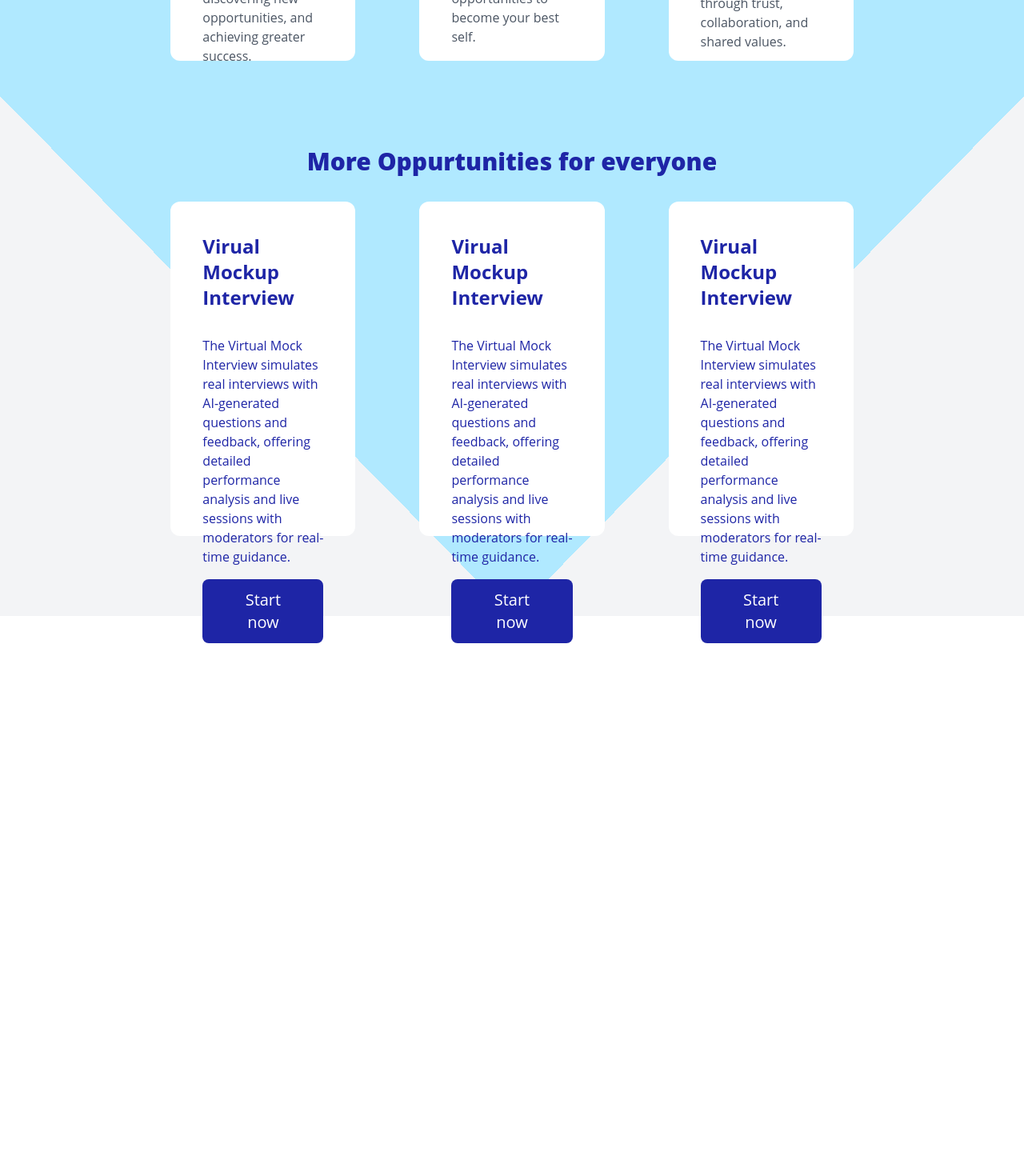
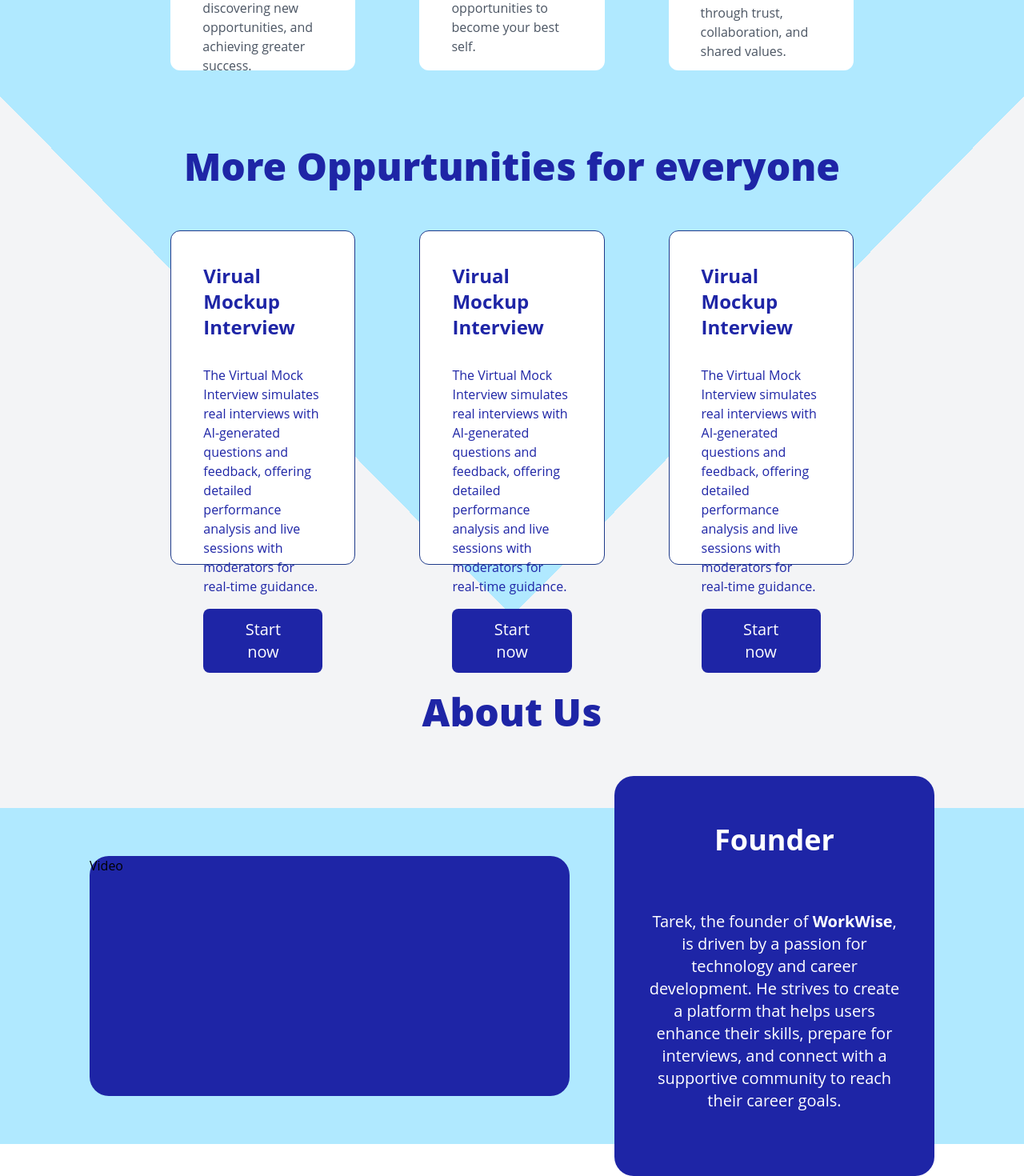
Before and after one commit to Tarek-Al-Khatib/frontend, a React (Create React App) app: page / in a window 1280 px wide. Shown: the part 1068-2538 px from the top of the page at 80% size. Before the commit the page ends 1872 px from the top, so only its background shows below. Built offline with nearby package versions, Linux system fonts and the light colour scheme.

Commit message:
Fixed some styling on the home page

```diff
--- a/src/pages/Home/Home.jsx
+++ b/src/pages/Home/Home.jsx
@@ -49,7 +49,7 @@ const Home = () => {
 
       <section className="py-16 bg-cyan">
         <div className="mx-auto text-center h-72">
-          <h2 className="mb-8 text-3xl font-extrabold text-navy ">Our goals</h2>
+          <h2 className="mb-8 text-5xl font-extrabold text-navy ">Our goals</h2>
           <div className="flex items-center justify-center w-2/3 h-full gap-20 mx-auto">
             <div className="w-2/6 p-6 bg-white rounded-xl h-2/3">
               <h3 className="p-2 font-extrabold text-white -translate-y-full rounded-lg text-l bg-navy">
@@ -83,11 +83,11 @@ const Home = () => {
       </section>
       <section className="py-16 background-opp h-[650px]">
         <div className="h-full mx-auto text-center">
-          <h2 className="mb-8 text-3xl font-extrabold text-navy ">
+          <h2 className="text-5xl font-extrabold mb-14 text-navy ">
             More Oppurtunities for everyone
           </h2>
-          <div className="flex items-start justify-center w-2/3 h-full gap-20 mx-auto">
-            <div className="flex flex-col items-start justify-between w-2/6 p-6 bg-white h-4/5 rounded-xl text-start">
+          <div className="flex items-start justify-center w-2/3 h-full gap-20 mx-auto ">
+            <div className="flex flex-col items-start justify-between w-2/6 p-6 bg-white border border-blue-900 h-4/5 rounded-xl text-start">
               <h1 className="p-4 text-2xl font-bold text-navy ">
                 Virual Mockup Interview
               </h1>
@@ -103,7 +103,7 @@ const Home = () => {
                 </button>
               </div>
             </div>
-            <div className="flex flex-col items-start justify-between w-2/6 p-6 bg-white h-4/5 rounded-xl text-start">
+            <div className="flex flex-col items-start justify-between w-2/6 p-6 bg-white border border-blue-900 h-4/5 rounded-xl text-start">
               <h1 className="p-4 text-2xl font-bold text-navy ">
                 Virual Mockup Interview
               </h1>
@@ -119,7 +119,7 @@ const Home = () => {
                 </button>
               </div>
             </div>
-            <div className="flex flex-col items-start justify-between w-2/6 p-6 bg-white h-4/5 rounded-xl text-start">
+            <div className="flex flex-col items-start justify-between w-2/6 p-6 bg-white border border-blue-900 h-4/5 rounded-xl text-start">
               <h1 className="p-4 text-2xl font-bold text-navy ">
                 Virual Mockup Interview
               </h1>
@@ -138,6 +138,30 @@ const Home = () => {
           </div>
         </div>
       </section>
+
+      <section className="mt-24">
+        <h2 className="mb-24 text-5xl font-extrabold text-center text-navy">
+          About Us
+        </h2>
+        <div className=" bg-cyan">
+          <div className="flex items-center justify-center py-10 gap-14">
+            <div className="h-[300px] w-[600px] bg-navy rounded-3xl">
+              <p>Video</p>
+            </div>
+            <div className="h-[500px] w-[400px] bg-navy rounded-3xl -my-20 flex flex-col gap-12 justify-center items-center">
+              <h1 className="text-4xl font-bold text-white">Founder</h1>
+              <p className="p-5 px-10 text-xl text-center text-white">
+                Tarek, the founder of{" "}
+                <span className="font-bold">WorkWise</span>, is driven by a
+                passion for technology and career development. He strives to
+                create a platform that helps users enhance their skills, prepare
+                for interviews, and connect with a supportive community to reach
+                their career goals.
+              </p>
+            </div>
+          </div>
+        </div>
+      </section>
     </div>
   );
 };
```
